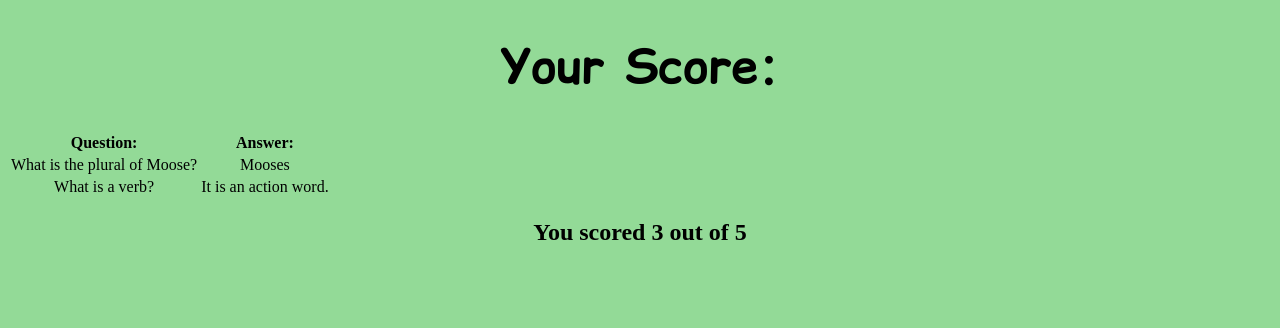
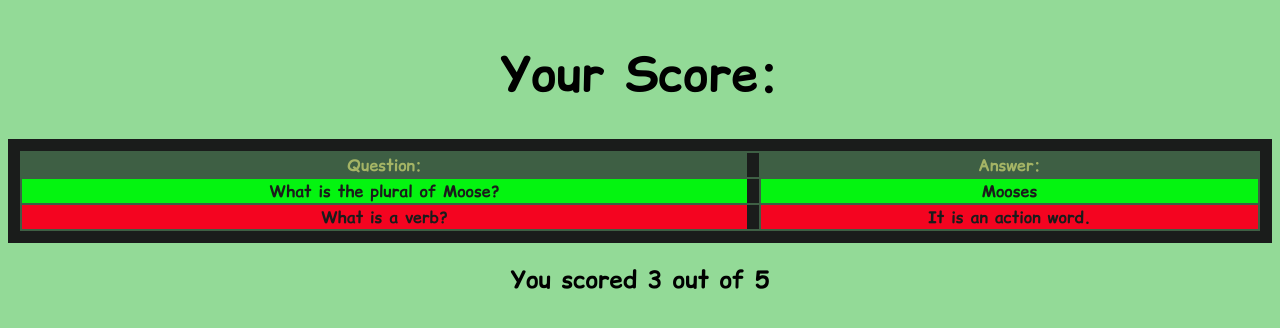
Before and after one commit to eLijah-ai-new/MATH-GANE, a plain HTML site: page index.html in a window 1280 px wide. Drawn offline with Linux system fonts and the light colour scheme.

Commit message:
Update style.css

```diff
--- a/style.css
+++ b/style.css
@@ -47,6 +47,10 @@ h1{
   justify-content: space-evenly;
 }
 
+.scoreClass{
+  font-size: 1.5rem;
+}
+
 #questionCard{
   background-color: #3E5F44;
   border: 2vw solid #1a1c1b;
@@ -57,8 +61,50 @@ h1{
 
 }
 
+#nxtQuestion{
+  display: block;
+  background-color: #A4B465;
+  margin: auto;
+  padding: 2% 5%;
+  cursor: pointer;
+  border-radius: 15vw;
+  font-family: 'Gill Sans', 'Gill Sans MT', Calibri, 'Trebuchet MS', sans-serif;
+  font-size: 1.5rem;
+}
 
+#ScoreBoardScreen{
+    display: flex;
+  flex-direction: column;
+  justify-content: center;
+}
 
+#scoreTbl{
+  font-family: comic;
+  border: 1vw solid #1a1c1b;
+color: #A4B465;
+background-color: #3E5F44;
+
+}
+
+.border{
+    border-right: 1vw solid #1a1c1b;
+    margin: 0%;
+
+}
+
+.correct{
+  background-color: #04f410;
+  color: #1a1c1b;
+}
+
+.incorrect{
+    background-color: #f40420;
+  color: #1a1c1b;
+}
+
+#finalScore{
+  font-family: comic;
+}
 
 
 @media screen and (max-width: 600px){
```
